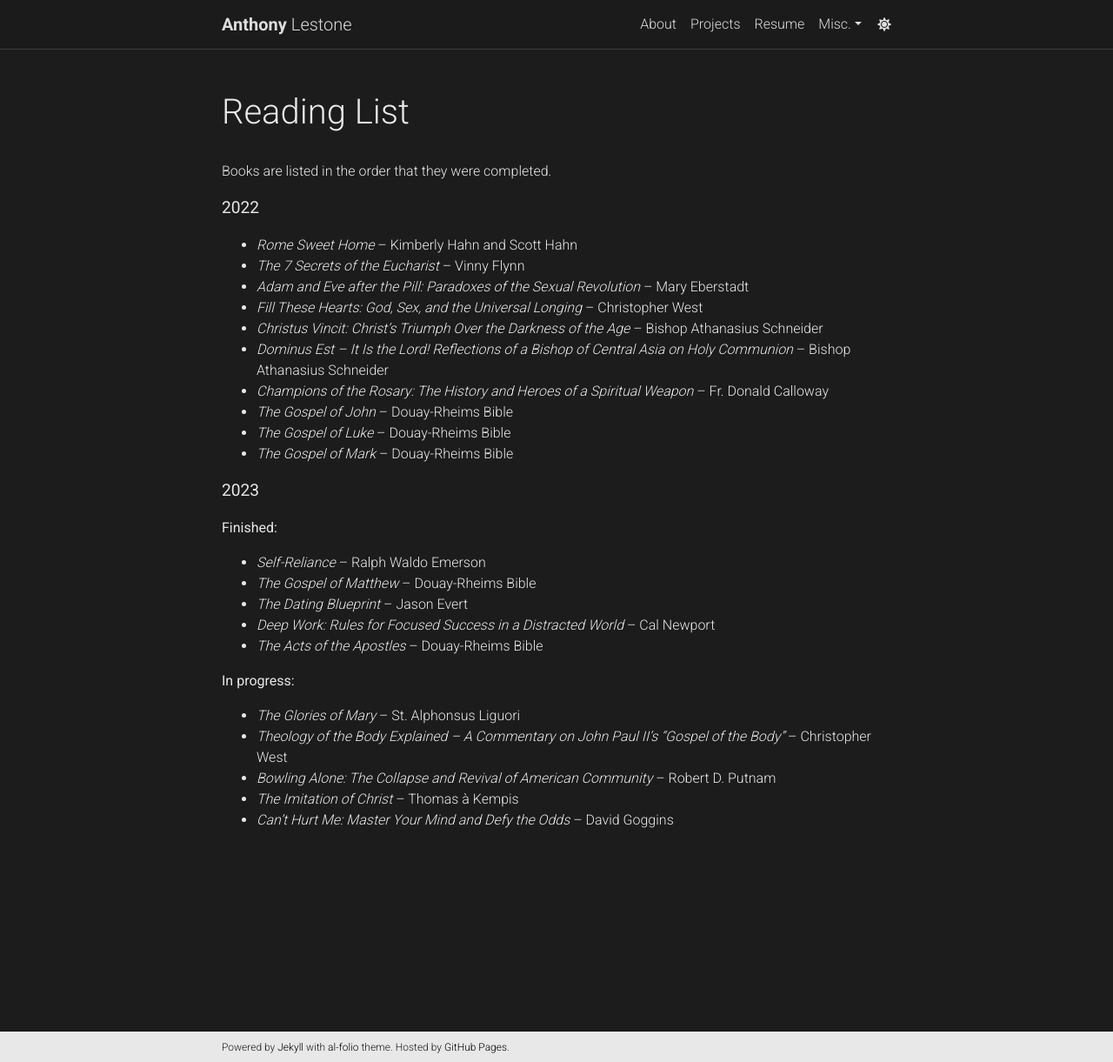
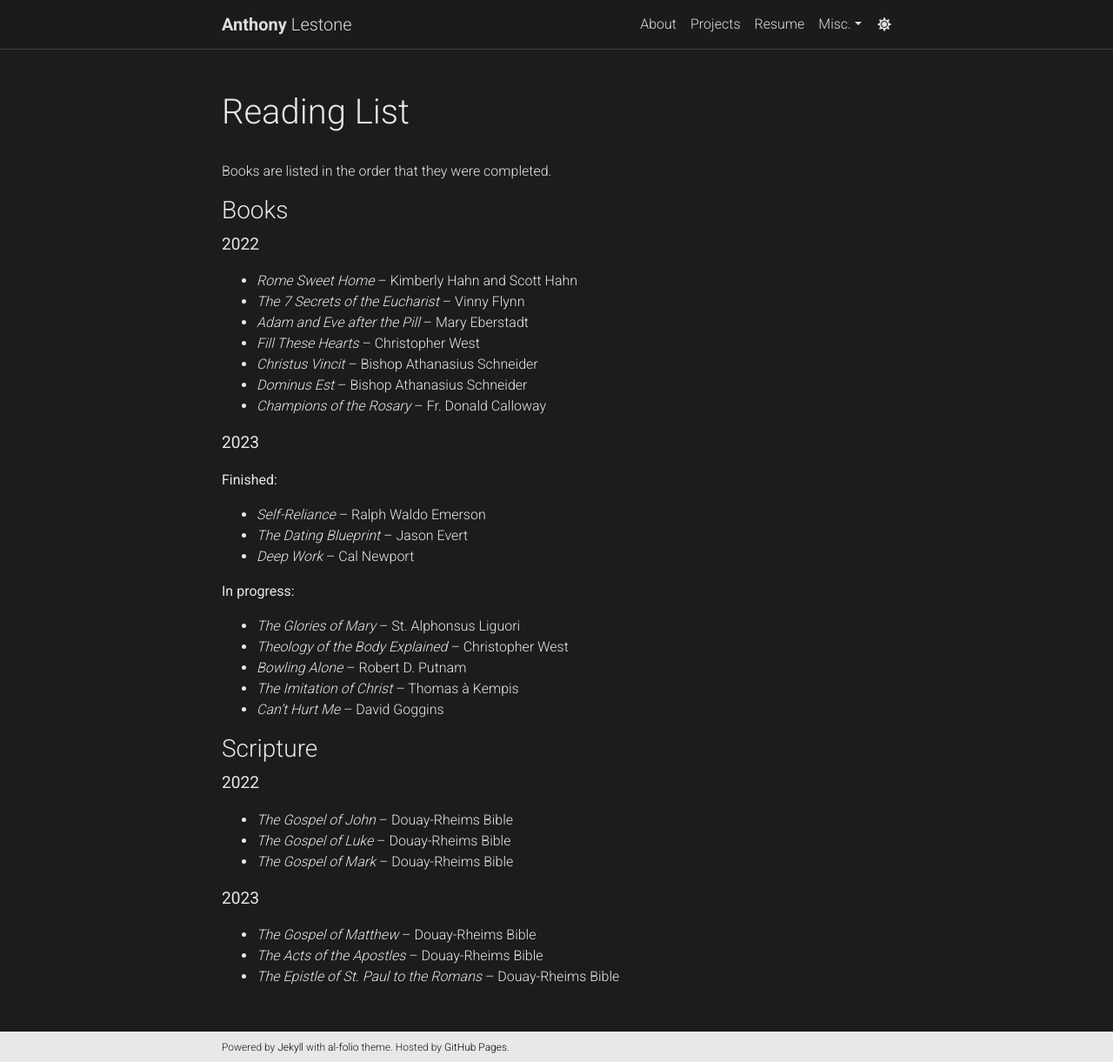
Before and after one commit to anthonylestone/anthonylestone.github.io, a Jekyll site: the page built from _pages/readinglist.md, in a window 1280 px wide and 1221 px high. Shown: the whole window at 87% size. Built offline with Jekyll 4.4.1, drawn with Linux system fonts in a browser that asks for light colours; comment, search, counter and statistics services are not loaded; a style sheet for code colours, icons or effects is not loaded.

Commit message:
updated and reformatted reading list

```diff
--- a/_pages/readinglist.md
+++ b/_pages/readinglist.md
@@ -7,33 +7,44 @@ nav: false
 
 Books are listed in the order that they were completed.
 
+### Books
+
 <b><big>2022</big><b>
 
 - *Rome Sweet Home* -- Kimberly Hahn and Scott Hahn
 - *The 7 Secrets of the Eucharist* -- Vinny Flynn
-- *Adam and Eve after the Pill: Paradoxes of the Sexual Revolution* -- Mary Eberstadt
-- *Fill These Hearts: God, Sex, and the Universal Longing* -- Christopher West
-- *Christus Vincit: Christ’s Triumph Over the Darkness of the Age* -- Bishop Athanasius Schneider
-- *Dominus Est -- It Is the Lord! Reflections of a Bishop of Central Asia on Holy Communion* -- Bishop Athanasius Schneider
-- *Champions of the Rosary: The History and Heroes of a Spiritual Weapon* -- Fr. Donald Calloway
+- *Adam and Eve after the Pill* -- Mary Eberstadt
+- *Fill These Hearts* -- Christopher West
+- *Christus Vincit* -- Bishop Athanasius Schneider
+- *Dominus Est* -- Bishop Athanasius Schneider
+- *Champions of the Rosary* -- Fr. Donald Calloway
+
+<b><big>2023</big><b>
+
+<b>Finished:<b>
+
+- *Self-Reliance* -- Ralph Waldo Emerson
+- *The Dating Blueprint* -- Jason Evert
+- *Deep Work* -- Cal Newport
+
+<b>In progress:<b>
+
+- *The Glories of Mary* -- St. Alphonsus Liguori
+- *Theology of the Body Explained* -- Christopher West
+- *Bowling Alone* -- Robert D. Putnam
+- *The Imitation of Christ* -- Thomas à Kempis
+- *Can't Hurt Me* -- David Goggins
+
+### Scripture
+
+<b><big>2022</big><b>
+
 - *The Gospel of John* -- Douay-Rheims Bible
 - *The Gospel of Luke* -- Douay-Rheims Bible
 - *The Gospel of Mark* -- Douay-Rheims Bible
 
 <b><big>2023</big><b>
 
-<b>Finished:<b>
-
-- *Self-Reliance* -- Ralph Waldo Emerson
 - *The Gospel of Matthew* -- Douay-Rheims Bible
-- *The Dating Blueprint* -- Jason Evert
-- *Deep Work: Rules for Focused Success in a Distracted World* -- Cal Newport
 - *The Acts of the Apostles* -- Douay-Rheims Bible
-
-<b>In progress:<b>
-
-- *The Glories of Mary* -- St. Alphonsus Liguori
-- *Theology of the Body Explained -- A Commentary on John Paul II's "Gospel of the Body"* -- Christopher West
-- *Bowling Alone: The Collapse and Revival of American Community* -- Robert D. Putnam
-- *The Imitation of Christ* -- Thomas à Kempis
-- *Can't Hurt Me: Master Your Mind and Defy the Odds* -- David Goggins
+- *The Epistle of St. Paul to the Romans* -- Douay-Rheims Bible
```
